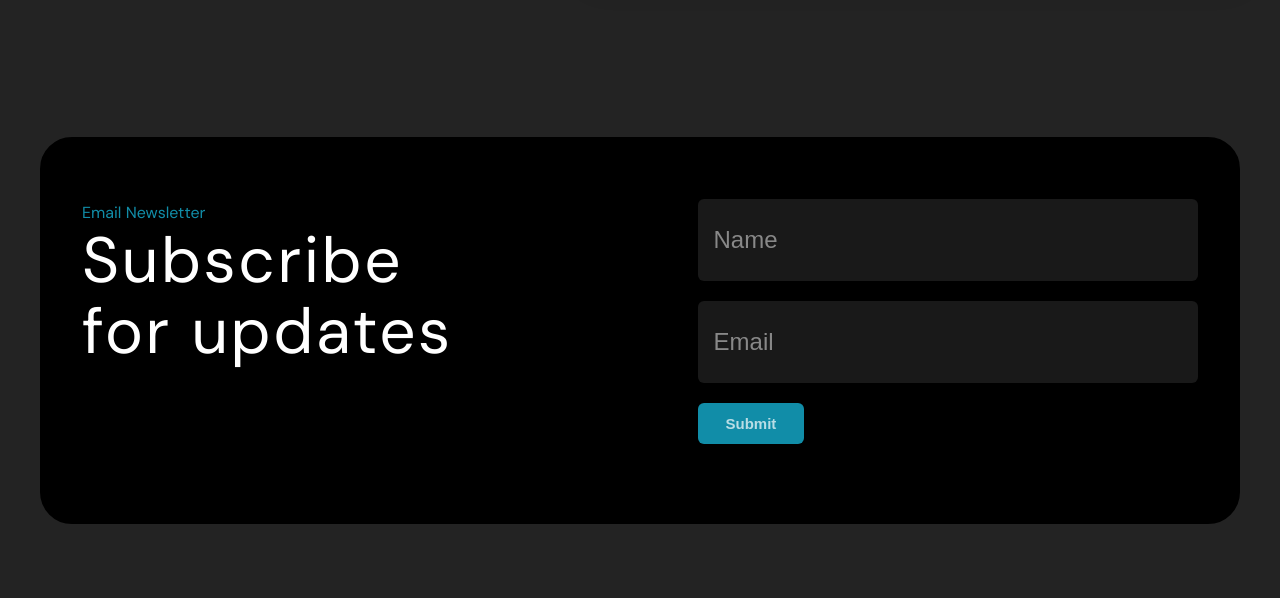
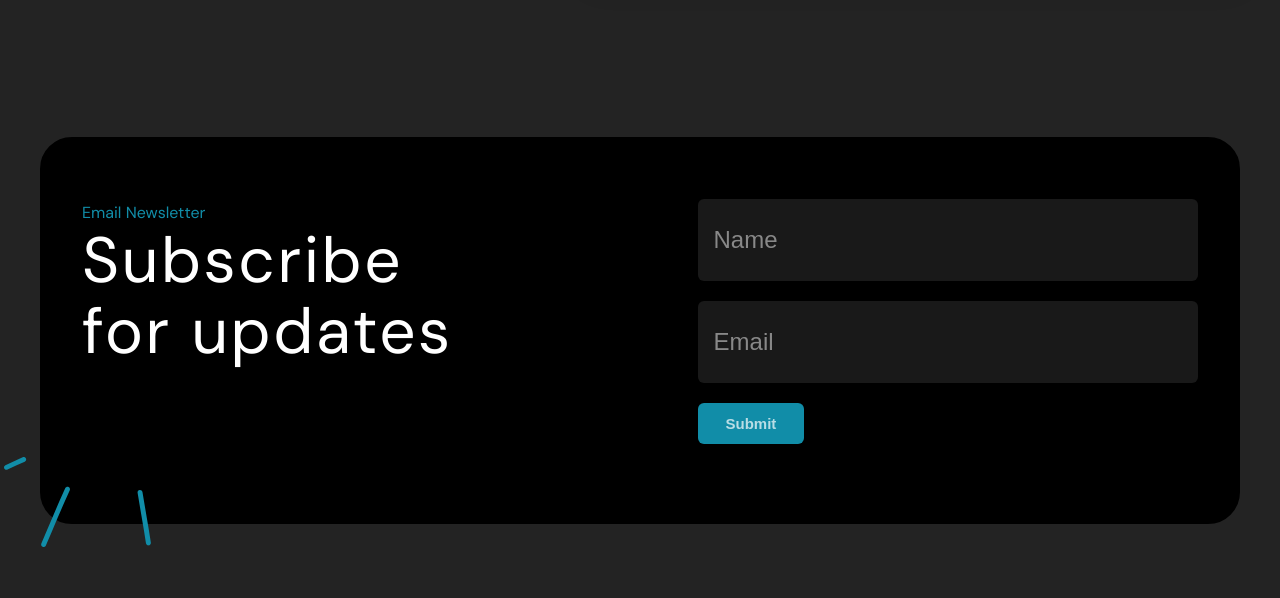
Before and after one commit to fransDJS/landing_v1, a plain HTML site: page index.html in a window 1280 px wide. Shown: the part 2620-3218 px from the top of the page. Drawn offline with Linux system fonts and the light colour scheme.

Commit message:
Fixed images

```diff
--- a/index.html
+++ b/index.html
@@ -65,8 +65,10 @@
   <section class="host-section">
     <div class="host-container">
       <div class="host-info">
+        <!-- Заменить на див -->
         <button class="host-btn">
           <span class="host-btn-circle">
+            <!-- Заменить на img -->
             <svg width="112" height="112" viewBox="0 0 56 56" fill="none">
               <circle cx="28" cy="28" r="28" fill="#118DA8"/>
               <path d="M18 28H40" stroke="white" stroke-width="2" stroke-linecap="round"/>
@@ -103,6 +105,7 @@
     </div>
     <button type="submit">Submit</button>
     </form>
+    <img class="subscribe-section-decoration" src="image/subscribe-section-decoration.svg" alt="decoration img">
   </section>
 
 
--- a/styles.css
+++ b/styles.css
@@ -246,6 +246,8 @@ color: #FFFFFF;
   box-sizing: border-box;
   display: flex;
   justify-content: space-between;
+
+  position: relative;
 }
 
 .subscribe-content {
@@ -266,6 +268,12 @@ color: #FFFFFF;
   font-size: 72px;
   margin-bottom: 24px;
   font-weight: 400;
+}
+
+.subscribe-section-decoration {
+  position: absolute;
+  left: -38px;
+  bottom: -26px;
 }
 
 .form-group {
```
Also changed, not shown: image/subscribe-section-decoration.svg (added).
